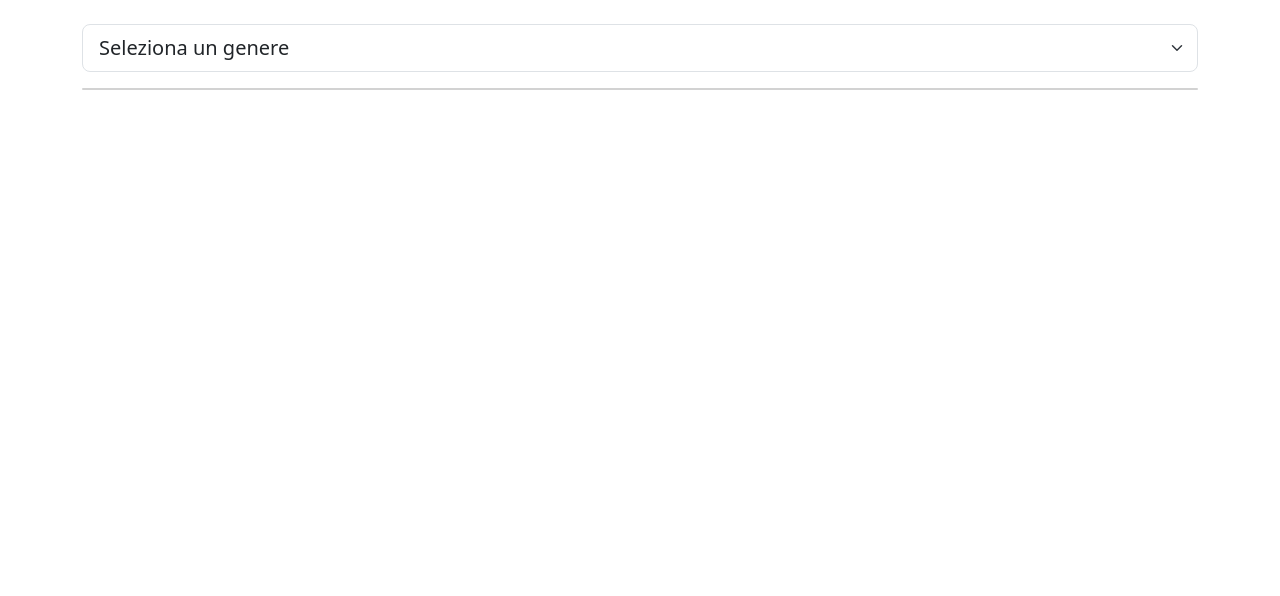
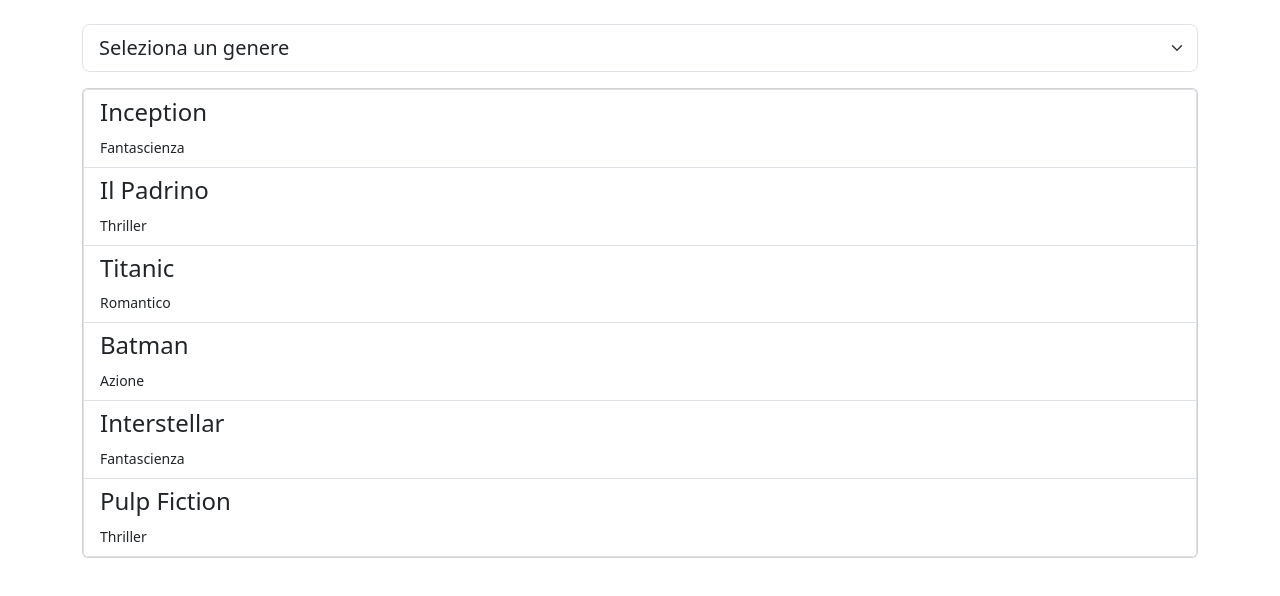
Before and after one commit to gabrielemarchesano/react-movie-filter, a React (Vite) app: page / in a window 1280 px wide. Shown: the top 596 px of the page. Built offline with nearby package versions, Linux system fonts and the light colour scheme.

Commit message:
add if condition to display the entire list if no option is selected

```diff
--- a/src/App.jsx
+++ b/src/App.jsx
@@ -19,8 +19,12 @@ function App() {
   }
 
   useEffect(() => {
-    const filtered = movies.filter((movie) => movie.genre === selectedGenre);
-    setFilteredMovies(filtered);
+    if(selectedGenre === ""){
+      setFilteredMovies(movies);
+    } else{
+        const filtered = movies.filter((movie) => movie.genre === selectedGenre);
+        setFilteredMovies(filtered);
+    }
   }, [selectedGenre]);
 
   /* console.log(selectedGenre) */
```
